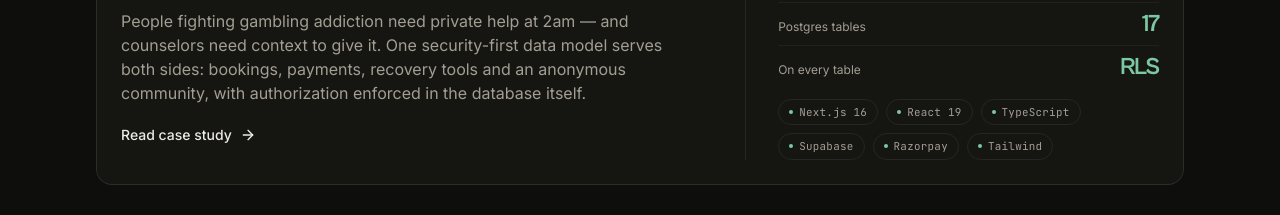
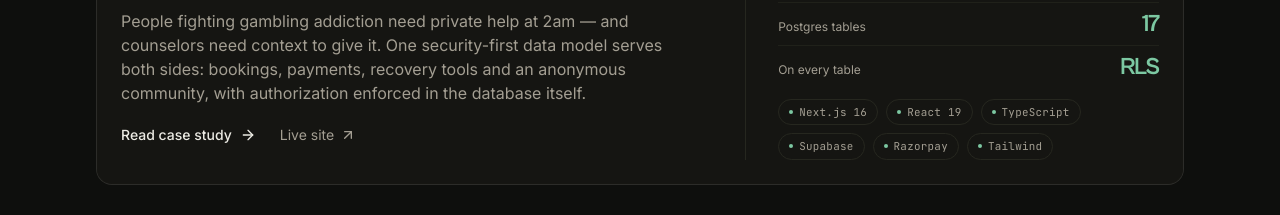
Before and after one commit to ayushanand89/MyPortfolio, a Next.js app: page / in a window 1280 px wide. Shown: the part 2700-2915 px from the top of the page. Built offline with nearby package versions, Linux system fonts and the light colour scheme.

Commit message:
feat: add demo link to flagship project in projects list

```diff
--- a/src/content/projects.ts
+++ b/src/content/projects.ts
@@ -78,7 +78,7 @@ export const projects: Project[] = [
     category: "flagship",
     tags: ["Next.js 16", "React 19", "TypeScript", "Supabase", "Razorpay", "Tailwind"],
     image: "/work/sukh-sadam/cover.jpg",
-    links: {},
+    links: { demo: "https://quitgambling.in" },
     hasCaseStudy: true,
     cover: {
       eyebrow: "Case study — designed & built end to end",
```
